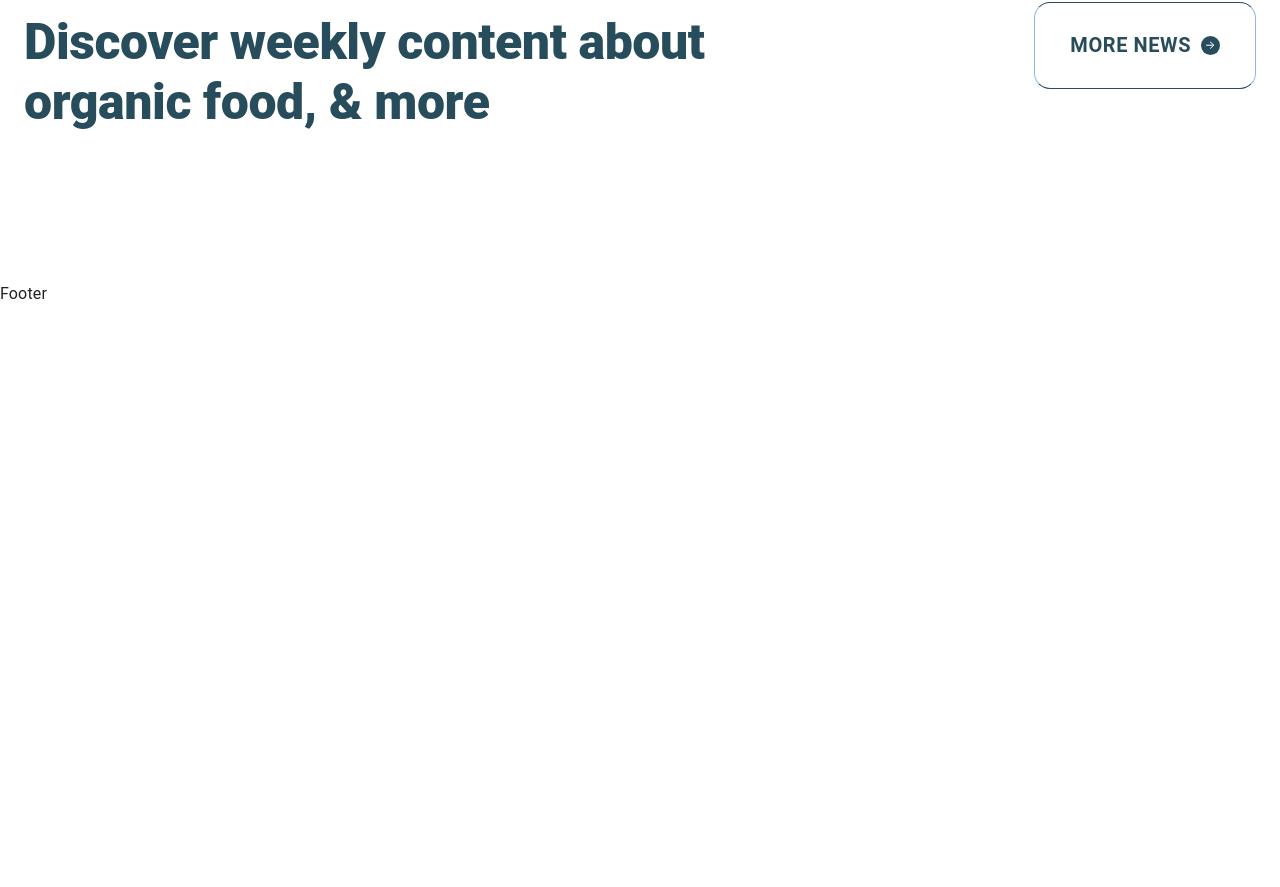
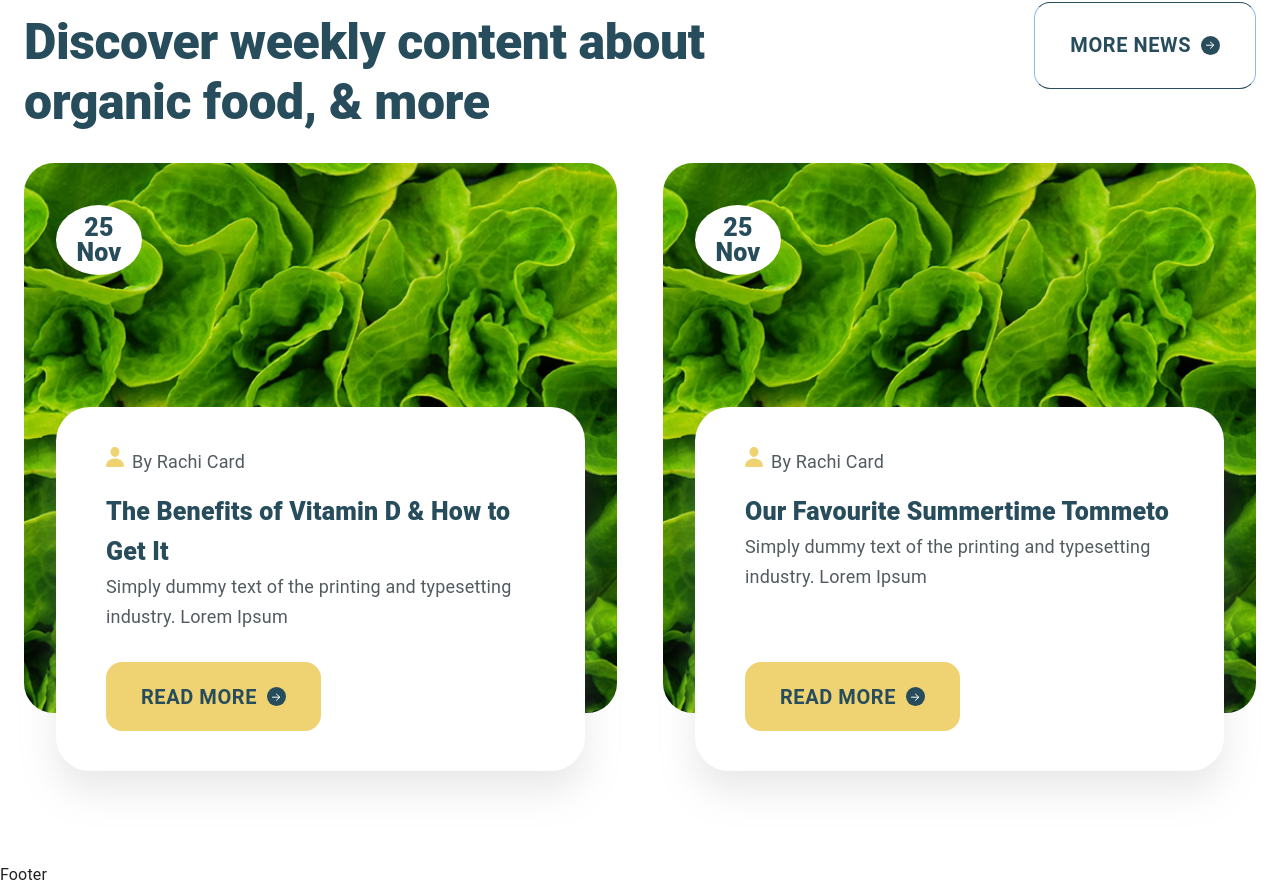
Before and after one commit to omonboyweb/organick, a React (Vite) app: page / in a window 1280 px wide. Shown: the part 7940-8827 px from the top of the page. Before the commit the page ends 8246 px from the top, so only its background shows below. Built offline with nearby package versions, Linux system fonts and the light colour scheme.

Commit message:
home page finished full but also yet finish footer components

```diff
--- /dev/null
+++ b/src/assets/icons/userIconCard.jsx
@@ -0,0 +1,15 @@
+export const UserIconCard = () => {
+  return (
+    <div>
+      <svg
+        width={18}
+        height={20}
+        viewBox="0 0 18 20"
+        fill="currentcolor"
+        xmlns="http://www.w3.org/2000/svg"
+      >
+        <path d="M12.3161 1.45446C11.4741 0.516515 10.298 0 9 0C7.69504 0 6.51512 0.51339 5.67701 1.44553C4.82983 2.38793 4.41705 3.66873 4.51397 5.05176C4.70608 7.78031 6.71848 9.99994 9 9.99994C11.2815 9.99994 13.2905 7.78076 13.4856 5.05265C13.5838 3.68212 13.1684 2.404 12.3161 1.45446ZM16.6152 19.9999H1.38482C1.18547 20.0026 0.988051 19.9594 0.806921 19.8734C0.625791 19.7874 0.46551 19.6609 0.337738 19.503C0.0564959 19.1561 -0.0568664 18.6825 0.0270736 18.2035C0.392256 16.1133 1.53194 14.3575 3.32323 13.1249C4.91463 12.0307 6.93049 11.4285 9 11.4285C11.0695 11.4285 13.0854 12.0312 14.6768 13.1249C16.4681 14.3571 17.6077 16.1129 17.9729 18.203C18.0569 18.682 17.9435 19.1557 17.6623 19.5026C17.5345 19.6606 17.3743 19.7872 17.1931 19.8732C17.012 19.9592 16.8146 20.0025 16.6152 19.9999Z" />
+      </svg>
+    </div>
+  );
+};
--- /dev/null
+++ b/src/components/cardData.jsx
@@ -0,0 +1,85 @@
+import { Button, Stack, Typography, Box } from "@mui/material";
+import { COLOR } from "../config/colors";
+import { RightArrow } from "../assets/icons/rightArrow";
+import { UserIconCard } from "../assets/icons/userIconCard";
+
+export const CardData = ({
+  date,
+  cardImg,
+  cardBtn,
+  cardColor,
+  cardDec,
+  cardName,
+  cardVariant,
+  cardTitle,
+}) => {
+  return (
+    <Stack
+      borderRadius={"30px"}
+      bgcolor={COLOR.primary}
+      maxWidth={"677px"}
+      minHeight={"500px"}
+      px={"32px"}
+      py={"42px"}
+      sx={{
+        backgroundImage: `url(${cardImg})`,
+        backgroundRepeat: "no-repeat",
+        backgroundSize: "cover",
+        backgroundPosition: "center",
+      }}
+    >
+      <Typography
+        variant="h6"
+        width={"86px"}
+        height={"86px"}
+        borderRadius={"100%"}
+        bgcolor={COLOR.white}
+        textAlign={"center"}
+        justifyContent={"center"}
+        lineHeight={"25px"}
+        p={"10px"}
+      >
+        {date}
+      </Typography>
+      <Stack
+        mt={"132px"}
+        bgcolor={COLOR.white}
+        p={"40px 50px"}
+        borderRadius={"34px"}
+        mb={"-100px"}
+        minHeight={"332px"}
+        height={"100%"}
+        boxShadow={"0 20px 35px 0 rgba(167, 167, 167, 0.25)"}
+      >
+        <Stack direction={"row"} gap={"8px"} mb={"15px"}>
+          <Box color={cardColor}> {UserIconCard()} </Box>
+          <Typography variant="subtitle1">{cardName}</Typography>
+        </Stack>
+        <Typography variant="h6">{cardTitle}</Typography>
+        <Typography variant="subtitle1" mb={"15px"}>
+          {cardDec}
+        </Typography>
+        <Button
+          variant={cardVariant}
+          sx={{
+            marginTop: "auto",
+          }}
+        >
+          {cardBtn}
+          <Stack
+            ml={"10px"}
+            width={"19px"}
+            height={"19px"}
+            overflow={"hidden"}
+            borderRadius={"100%"}
+            bgcolor={COLOR.primary}
+            justifyContent={"center"}
+            alignItems={"center"}
+          >
+            {RightArrow()}
+          </Stack>
+        </Button>
+      </Stack>
+    </Stack>
+  );
+};
--- a/src/config/colors.js
+++ b/src/config/colors.js
@@ -10,4 +10,5 @@ export const COLOR = {
   white: "#fff",
   search: "#fafafa",
   bgColor: "#f1f8f4",
+  iconUser: "#EFD372",
 };
--- a/src/pages/home/components/cardComp.jsx
+++ b/src/pages/home/components/cardComp.jsx
@@ -1,8 +1,7 @@
 import React from "react";
-import { organic } from "../../../data/data";
 import { Grid, Typography } from "@mui/material";
 import { COLOR } from "../../../config/colors";
-export const CardComp = () => {
+export const CardComp = ({ data }) => {
   return (
     <Grid
       container
@@ -12,7 +11,7 @@ export const CardComp = () => {
       direction={"row"}
       flexWrap={"nowrap"}
     >
-      {organic.map((item) => (
+      {data.map((item) => (
         <Grid
           key={item.name}
           width={"550px"}
--- a/src/pages/home/home.jsx
+++ b/src/pages/home/home.jsx
@@ -25,6 +25,9 @@ import userImg from "../../assets/userImg.jpg";
 import ecoFriendli from "../../assets/ecoFriendli.jpg";
 import { CardComp } from "./components/cardComp";
 import { Title } from "./components/title";
+import { CardData } from "../../components/cardData";
+import { organic } from "../../data/data";
+import img001 from "../../assets/img001.png";
 export const Home = () => {
   return (
     <>
@@ -1014,10 +1017,13 @@ export const Home = () => {
       {/* Organic */}
       <section>
         <Box pt={"100px"} pb={"100px"} bgcolor={COLOR.bgColor}>
-          <CardComp />
+          <Container maxWidth={"xl"} padding={"0"}>
+            <CardComp data={organic} />
+          </Container>
         </Box>
       </section>
       {/* News */}
+      <section>
         <Box pt={"150px"} pb={"150px"}>
           <Container>
             <Stack>
@@ -1028,9 +1034,38 @@ export const Home = () => {
                 btnText={"More News"}
                 withs={"703px"}
               />
+              <Stack direction={"row"} pt={"31px"} gap={"46px"}>
+                <CardData
+                  date={"25 Nov"}
+                  cardImg={img001}
+                  cardBtn={"Read More"}
+                  cardName={"By Rachi Card"}
+                  cardTitle={"The Benefits of Vitamin D & How to Get It"}
+                  cardDec={
+                    "Simply dummy text of the printing and typesetting industry. Lorem Ipsum"
+                  }
+                  cardVariant={"yellowBtn"}
+                  cardColor={COLOR.iconUser}
+                />
+
+                <CardData
+                  date={"25 Nov"}
+                  cardImg={img001}
+                  cardBtn={"Read More"}
+                  cardName={"By Rachi Card"}
+                  cardTitle={"Our Favourite Summertime Tommeto"}
+                  cardDec={
+                    "Simply dummy text of the printing and typesetting industry. Lorem Ipsum"
+                  }
+                  cardVariant={"yellowBtn"}
+                  cardColor={COLOR.iconUser}
+                />
+              </Stack>
             </Stack>
           </Container>
         </Box>
+      </section>
+      {/* Subscribe to our Newsletter */}
     </>
   );
 };
```
Also changed, not shown: src/assets/img001.png (added). Lines whose indentation alone changed are shown as unchanged.
